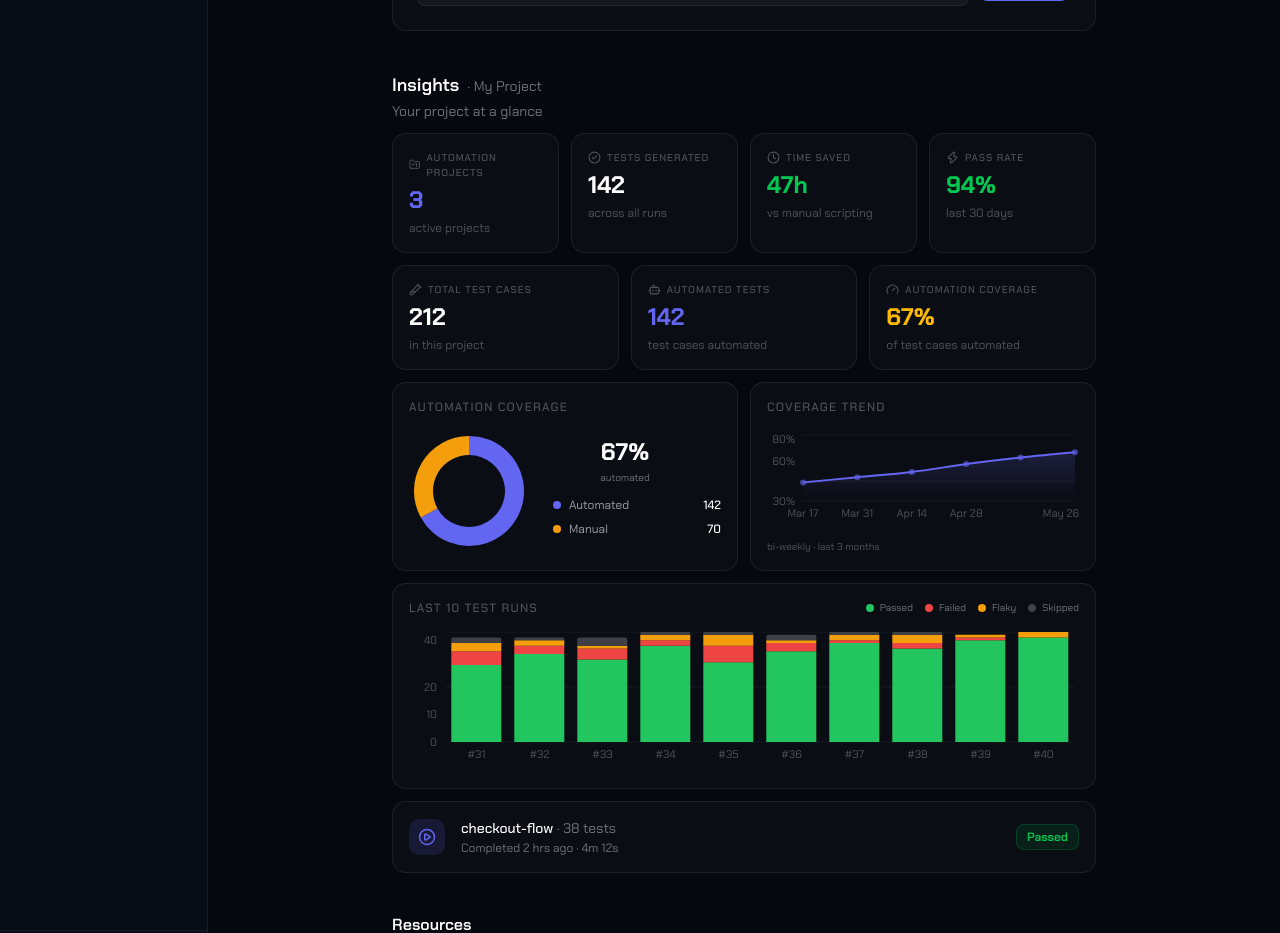
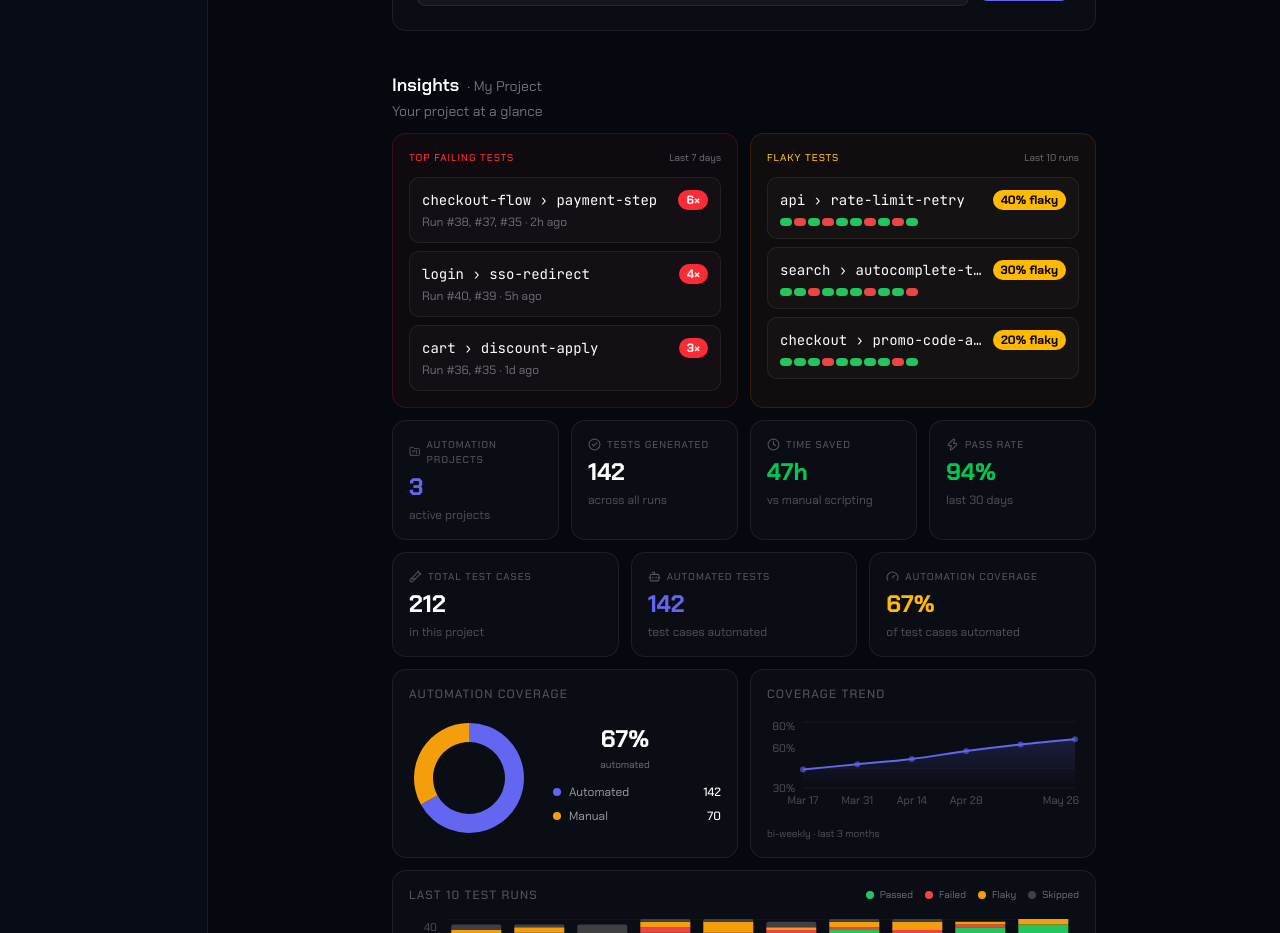
Before and after one commit to ganjilive/ordinobrainstorm, a Next.js app: page /dashboard in a window 1280 px wide. Shown: the part 820-1753 px from the top of the page. Built offline with nearby package versions, Linux system fonts and the light colour scheme.

Commit message:
feat: add top failing tests and flaky tests sections to dashboard

```diff
--- a/app/dashboard/DashboardInsights.tsx
+++ b/app/dashboard/DashboardInsights.tsx
@@ -177,6 +177,79 @@ export function DashboardInsights({ projectName }: DashboardInsightsProps) {
             <span className="text-zinc-500 font-normal text-sm ml-2">· {displayName}</span>
           </h2>
           <p className="text-sm text-zinc-500 mt-0.5">Your project at a glance</p>
+        </div>
+      </div>
+
+      {/* Failing + Flaky tests */}
+      <div className="grid grid-cols-1 md:grid-cols-2 gap-3">
+        {/* Top Failing Tests */}
+        <div
+          className="rounded-xl border border-red-900/40 p-4 flex flex-col gap-3"
+          style={{ background: 'rgba(239,68,68,0.04)' }}
+        >
+          <div className="flex items-center justify-between">
+            <span className="text-[10px] uppercase tracking-widest text-red-500 font-medium">
+              Top Failing Tests
+            </span>
+            <span className="text-[10px] text-zinc-500">Last 7 days</span>
+          </div>
+          <div className="flex flex-col gap-2">
+            {FAILING_TESTS.map((test) => (
+              <div
+                key={test.name}
+                className="rounded-lg border border-dark-border p-3 flex flex-col gap-1"
+                style={{ background: 'rgba(255,255,255,0.024)' }}
+              >
+                <div className="flex items-center justify-between gap-2">
+                  <span className="text-sm font-mono text-white truncate">{test.name}</span>
+                  <span className="shrink-0 text-xs font-bold px-2 py-0.5 rounded-full bg-red-500 text-white">
+                    {test.count}×
+                  </span>
+                </div>
+                <p className="text-xs text-zinc-500">
+                  Run {test.runs.join(', ')} · {test.lastFailed}
+                </p>
+              </div>
+            ))}
+          </div>
+        </div>
+
+        {/* Flaky Tests */}
+        <div
+          className="rounded-xl border border-amber-900/40 p-4 flex flex-col gap-3"
+          style={{ background: 'rgba(245,158,11,0.04)' }}
+        >
+          <div className="flex items-center justify-between">
+            <span className="text-[10px] uppercase tracking-widest text-amber-400 font-medium">
+              Flaky Tests
+            </span>
+            <span className="text-[10px] text-zinc-500">Last 10 runs</span>
+          </div>
+          <div className="flex flex-col gap-2">
+            {FLAKY_TESTS.map((test) => (
+              <div
+                key={test.name}
+                className="rounded-lg border border-dark-border p-3 flex flex-col gap-2"
+                style={{ background: 'rgba(255,255,255,0.024)' }}
+              >
+                <div className="flex items-center justify-between gap-2">
+                  <span className="text-sm font-mono text-white truncate">{test.name}</span>
+                  <span className="shrink-0 text-xs font-bold px-2 py-0.5 rounded-full bg-amber-400 text-black">
+                    {test.rate}% flaky
+                  </span>
+                </div>
+                <div className="flex gap-0.5">
+                  {test.pattern.map((pass, i) => (
+                    <span
+                      key={i}
+                      className="w-3 h-2 rounded-sm shrink-0"
+                      style={{ background: pass ? '#22c55e' : '#ef4444' }}
+                    />
+                  ))}
+                </div>
+              </div>
+            ))}
+          </div>
         </div>
       </div>
 
```
